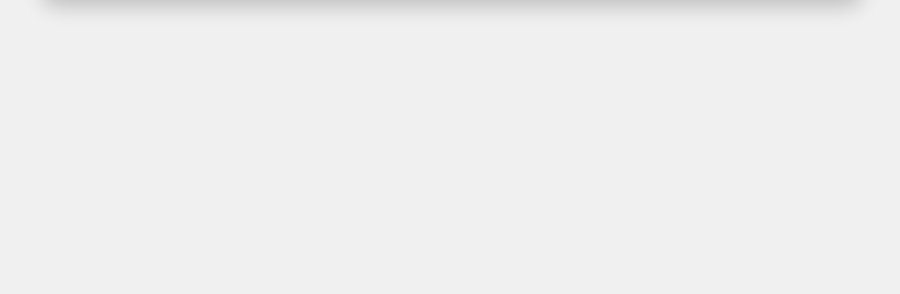
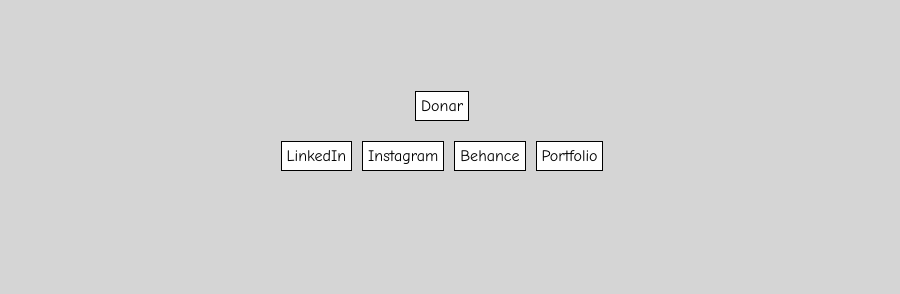
Before and after one commit to EZEweb/dia-laboral-argentina, a plain HTML site: page index.html in a window 1280 px wide. Shown: the part 506-800 px from the top of the page, without its empty margins (198-1098 px from the left). Drawn offline with Linux system fonts and the light colour scheme.

Commit message:
corrigiendo estilos

```diff
--- a/index.html
+++ b/index.html
@@ -13,5 +13,17 @@
         <div id="result"></div>
     </div>
     <script src="script.js"></script>
+
+    <div class="footer-content">
+        <div class="social-links">
+            <a href="https://www.matecito.co/EZE_" target="_blank"> Donar</a>
+        </div>
+        <div class="social-links">
+            <a href="https://www.linkedin.com/in/eze-web/" target="_blank">LinkedIn</a>
+            <a href="https://www.instagram.com/EZE_404_" target="_blank">Instagram</a>
+            <a href="https://www.behance.net/EZE_" target="_blank">Behance</a>
+            <a href="https://ezeweb.github.io/EZE_/" target="_blank">Portfolio</a>
+        </div>
+    </div>
 </body>
 </html>
--- a/styles.css
+++ b/styles.css
@@ -1,11 +1,12 @@
 body {
-    display: flex;
+    display: grid;
     justify-content: center;
     align-items: center;
     height: 100vh;
-    background-color: #f0f0f0;
+    background-color: #d5d5d5;
     font-family: 'Comic Sans MS', cursive, sans-serif;
     margin: 0;
+    /* align-content: space-between; */
 }
 
 .wordart {
@@ -28,3 +29,46 @@ body {
     font-size: 2em;
     color: #ffffff;
 }
+
+footer {
+    background: #c0c0c0;
+    padding: 10px 10px 10px 0;
+    border-top: 2px solid #000;
+    box-shadow: 2px 2px 5px rgba(0, 0, 0, 0.5);
+}
+
+.footer-button {
+    display: flex;
+    justify-content: center;
+    margin-bottom: 10px;
+}
+
+.footer-content {
+    display: grid;
+    justify-content: space-between;
+    justify-content:center;
+}
+
+.footer-logo {
+    width: 50px;
+    transform: rotate(90deg)
+}
+
+.social-links {
+    display: flex;
+    gap: 10px;
+    justify-content:center;
+    margin: 20px 0 0 0;
+}
+
+.social-links a {
+    text-decoration: none;
+    color: #000;
+    border: 1px solid #000;
+    padding: 5px;
+    background: #fff;
+}
+
+.social-links a:hover {
+    background: #ddd;
+}
```
